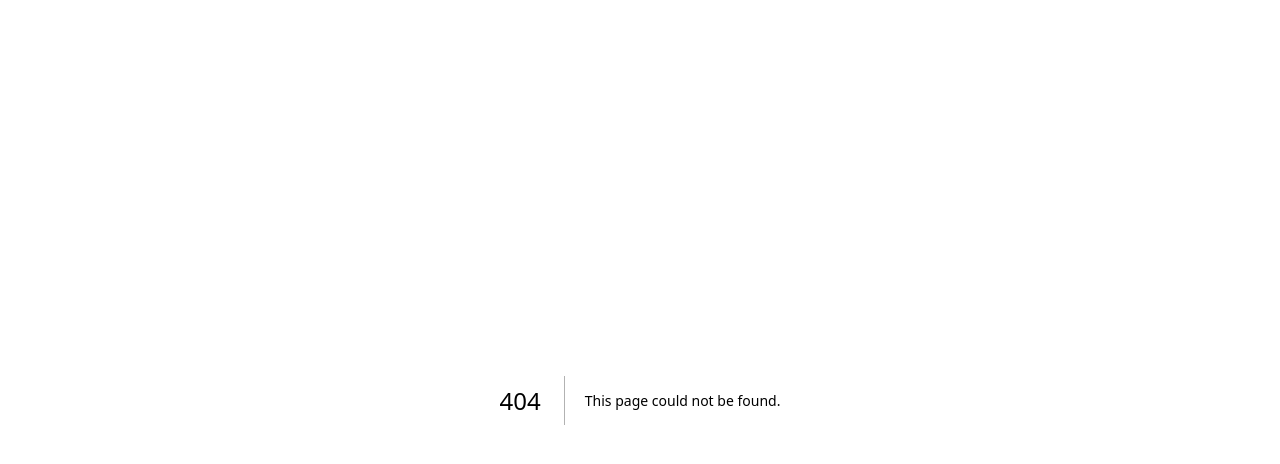
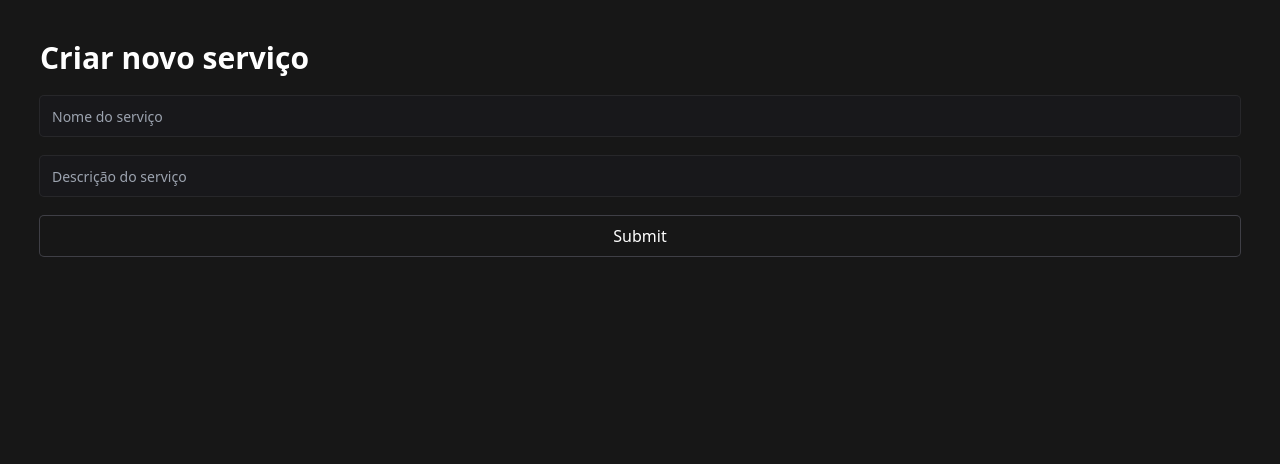
Before and after one commit to guimaraesdev0/WorkFlowPlus, a Next.js app: page /workstation/pages/NewServiceForm in a window 1280 px wide. Before the commit this address had no page. Shown: the top 464 px of the page. Built offline with nearby package versions, Linux system fonts and the light colour scheme.

Commit message:
User service form created

```diff
--- a/package.json
+++ b/package.json
@@ -38,7 +38,7 @@
   },
   "devDependencies": {
     "autoprefixer": "^10.4.13",
-    "postcss": "^8.4.21",
-    "tailwindcss": "^3.2.7"
+    "postcss": "^8.4.24",
+    "tailwindcss": "^3.3.2"
   }
 }
--- a/src/pages/workstation/[workstationid].tsx
+++ b/src/pages/workstation/[workstationid].tsx
@@ -16,6 +16,7 @@ import { useRouter } from "next/router";
 import { useSession } from "next-auth/react";
 import { getServerSession } from "next-auth";
 import { authOptions } from "../api/auth/[...nextauth]";
+import NewServiceForm from "./pages/NewServiceForm";
 
 interface Props {
     services: ServiceInterface[];
@@ -228,7 +229,7 @@ const Home: NextPage<Props> = ({ services, totalPages, userData }: Props) => {
                         left={64}
                         hide={false}
                         background={WinboxColor}
-                        className={"rounded"}
+                        className={""}
                         onclose={() => {
                             // destroying actions while `onclose` must be wrapped within `setTimeout`
                             setTimeout(() => {
@@ -236,7 +237,7 @@ const Home: NextPage<Props> = ({ services, totalPages, userData }: Props) => {
                             });
                         }}
                     >
-
+                        <NewServiceForm />
                     </WinBox>
                 )}
             </div>
--- /dev/null
+++ b/src/pages/workstation/pages/NewServiceForm.tsx
@@ -0,0 +1,47 @@
+import { useState } from "react"
+import { z } from "zod"
+import { useForm } from "react-hook-form"
+import { zodResolver } from "@hookform/resolvers/zod"
+
+const createServiceSchema = z.object({
+    serviceName: z.string()
+        .min(3, "O nome deve conter no mínimo três caracteres")
+        .nonempty("Nome inválido"),
+    serviceDesc: z.string()
+})
+
+type createServiceSchemaData = z.infer<typeof createServiceSchema>
+
+export default function NewServiceForm() {
+    const [output, setOutput] = useState('')
+    const { register, handleSubmit } = useForm<createServiceSchemaData>({
+        resolver: zodResolver(createServiceSchema)
+    })
+
+    function createNewService(data: any) {
+        const output = JSON.stringify(data, null, 2)
+        setOutput(output)
+    }
+
+    return (
+        <main className="flex flex-col p-10 gap-5">
+            <p className="font-bold text-3xl">Criar novo serviço</p>
+            <form onSubmit={handleSubmit(createNewService)} className="flex flex-col gap-5">
+                <input
+                    type="text"
+                    placeholder="Nome do serviço"
+                    className="pl-3 h-10 rounded text-sm text-white bg-zinc-900 ring-1 ring-zinc-800"
+                    {...register("serviceName")}
+                />
+                <input
+                    type="text"
+                    placeholder="Descrição do serviço"
+                    className="pl-3 h-10 rounded text-sm text-white bg-zinc-900 ring-1 ring-zinc-800"
+                    {...register("serviceDesc")}
+                />
+                <input type="submit" className="ring-1 ring-zinc-700 rounded h-10 cursor-pointer" />
+            </form>
+            <pre>{output}</pre>
+        </main>
+    )
+}
--- a/src/styles/Window.scss
+++ b/src/styles/Window.scss
@@ -48,6 +48,7 @@
 
 .wb-header {
   border-radius: 0.2rem;
+  border-bottom: solid 1px rgba(255, 255, 255, 0.151);
   top: 0;
   width: 100%;
   height: 35px;
```
Also changed, not shown: 1 other file (tests, documents, lock files or other folders).
